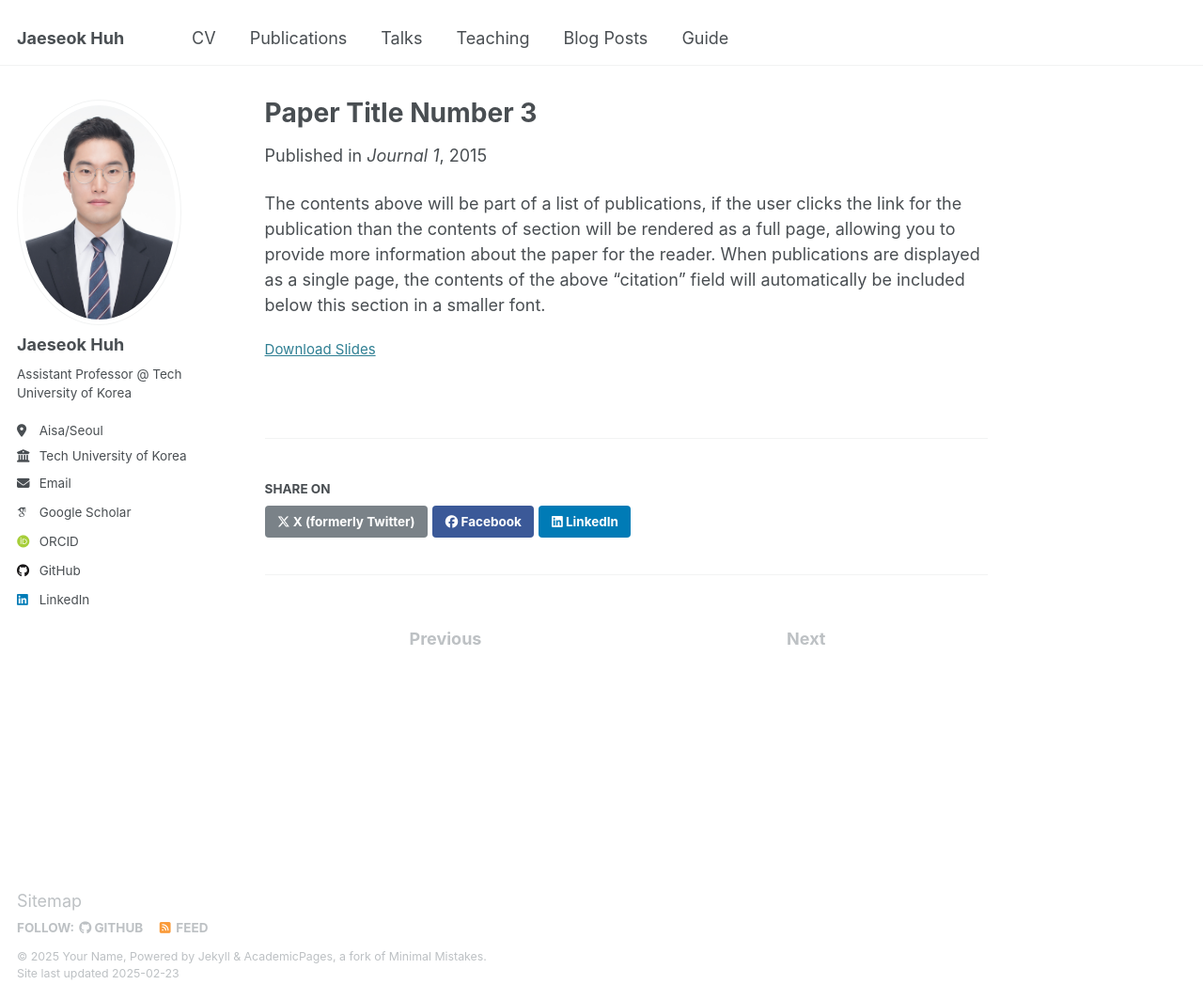
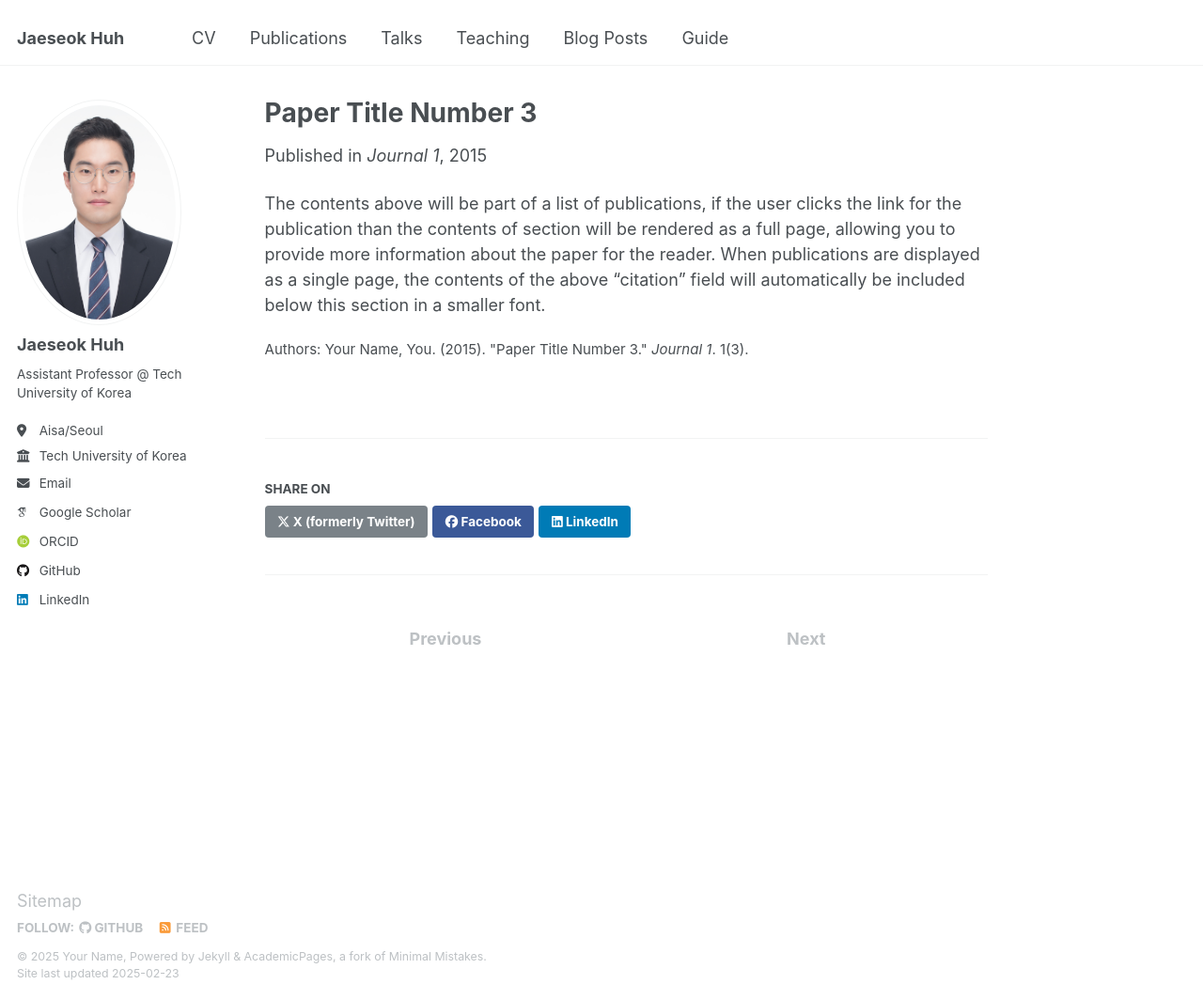
Before and after one commit to LaonHJS/laonhjs.github.io, a Jekyll site: the page built from _publications/2015-10-01-paper-title-number-3.md, in a window 1280 px wide and 1064 px high. Shown: the whole window at 94% size. Built offline with Jekyll 4.4.1, drawn with Linux system fonts in a browser that asks for light colours; some web fonts are replaced.

Commit message:
Update 2015-10-01-paper-title-number-3.md

```diff
--- a/_publications/2015-10-01-paper-title-number-3.md
+++ b/_publications/2015-10-01-paper-title-number-3.md
@@ -8,7 +8,7 @@ date: 2015-10-01
 venue: 'Journal 1'
 slidesurl: 'http://academicpages.github.io/files/slides3.pdf'
 paperurl: 'http://academicpages.github.io/files/paper3.pdf'
-Authors: 'Your Name, You. (2015). &quot;Paper Title Number 3.&quot; <i>Journal 1</i>. 1(3).'
+authors: 'Your Name, You. (2015). &quot;Paper Title Number 3.&quot; <i>Journal 1</i>. 1(3).'
 ---
 
 The contents above will be part of a list of publications, if the user clicks the link for the publication than the contents of section will be rendered as a full page, allowing you to provide more information about the paper for the reader. When publications are displayed as a single page, the contents of the above "citation" field will automatically be included below this section in a smaller font.
```
